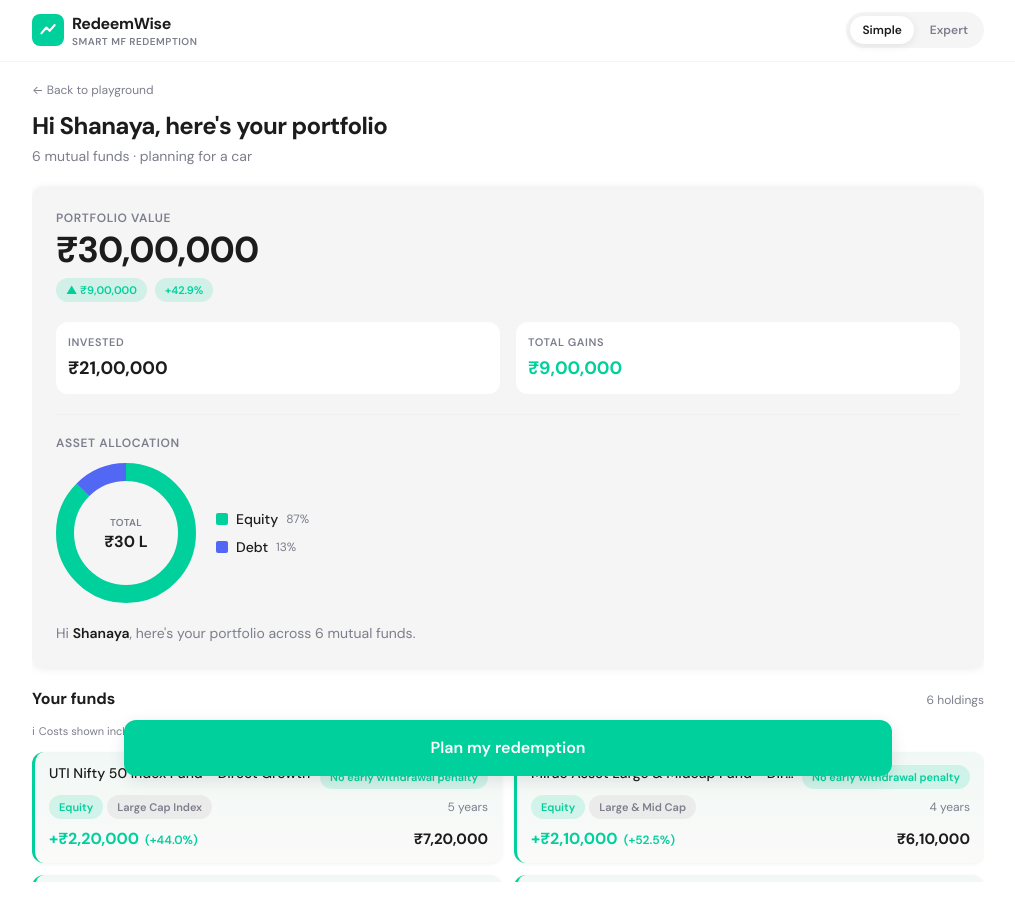
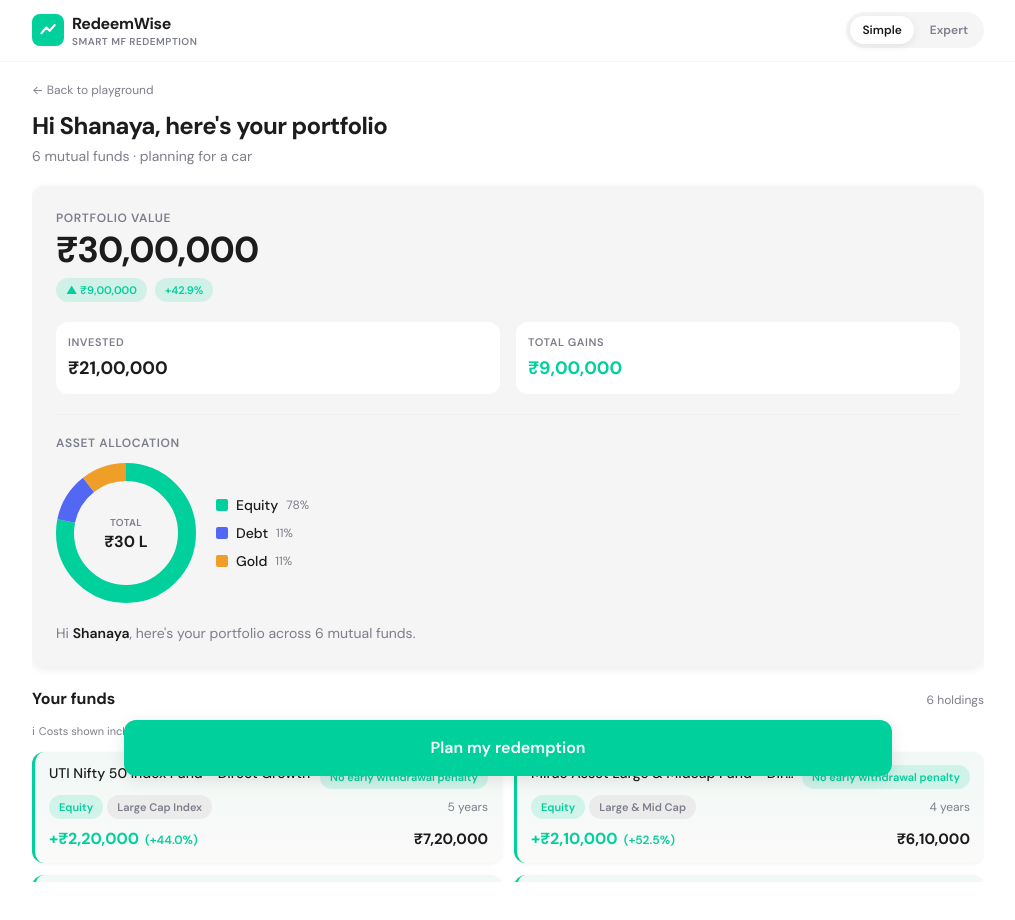
Before and after one commit to shrivastavaamisha04/redeemwise, a React (Vite) app: page /shanaya in a window 1280 px wide. Shown: the whole page, without its empty margins (132-1147 px from the left). Built offline with nearby package versions, Linux system fonts and the light colour scheme.

Commit message:
fix: donut chart now shows gold and hybrid as separate segments

```diff
--- a/src/components/PortfolioSummary.jsx
+++ b/src/components/PortfolioSummary.jsx
@@ -4,25 +4,28 @@
 
 const TYPE_COLORS = {
   equity: '#00D09C',
-  elss: '#08F6B6',
   debt: '#5367F5',
-  gold: '#F5A623',
+  gold: '#EF9F27',
+  hybrid: '#F5A623',
 };
 
 const TYPE_LABELS = {
   equity: 'Equity',
-  elss: 'ELSS',
   debt: 'Debt',
   gold: 'Gold',
+  hybrid: 'Hybrid',
 };
 
 function buildSegments(funds) {
   const totals = funds.reduce((acc, fund) => {
-    const bucket = fund.type === 'elss' ? 'equity' : fund.type;
+    let bucket;
+    if (fund.type === 'equity' || fund.type === 'elss') bucket = 'equity';
+    else if (fund.type === 'gold_mf' || fund.type === 'gold_etf' || fund.type === 'gold') bucket = 'gold';
+    else bucket = fund.type;
     acc[bucket] = (acc[bucket] || 0) + fund.currentValue;
     return acc;
   }, {});
-  const order = ['equity', 'debt', 'gold'];
+  const order = ['equity', 'debt', 'gold', 'hybrid'];
   return order
     .filter((key) => totals[key])
     .map((key) => ({
```
